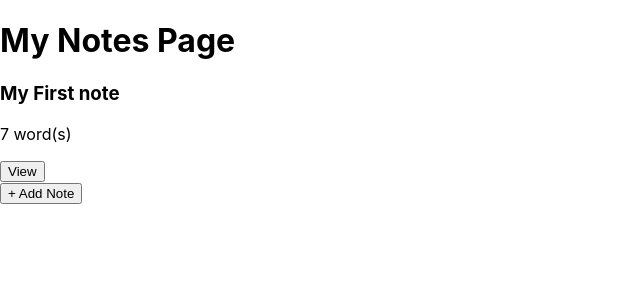
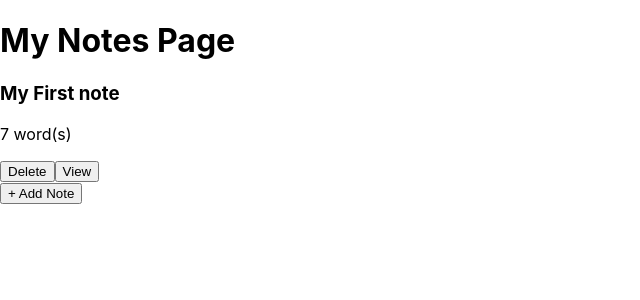
Before and after one commit to ghostman2311/todo-client, a React (Create React App) app: page /notes in a window 1280 px wide. Shown: the top 300 px of the page, without its empty margins (0-640 px from the left). Built offline with nearby package versions, Linux system fonts and the light colour scheme.

Commit message:
delete note implemented

```diff
--- /dev/null
+++ b/src/components/DeleteForm/index.js
@@ -0,0 +1,12 @@
+const DeleteForm = ({ onConfirm, onDeny }) => {
+  return (
+    <>
+      <h3>Delete Note</h3>
+      <p>Are you sure you want to delete?</p>
+      <button onClick={() => onDeny()}>No</button>
+      <button onClick={() => onConfirm()}>Yes</button>
+    </>
+  );
+};
+
+export { DeleteForm };
--- a/src/components/NoteList.js
+++ b/src/components/NoteList.js
@@ -1,6 +1,6 @@
 import { Link } from "react-router-dom";
 
-const NoteList = ({ notes }) => {
+const NoteList = ({ notes, onRequestDelete }) => {
   return (
     <>
       {notes.map((note) => {
@@ -8,6 +8,7 @@ const NoteList = ({ notes }) => {
           <div key={note.id}>
             <h3>{note.title}</h3>
             <p>{note.content.split(" ").length} word(s)</p>
+            <button onClick={() => onRequestDelete(note.id)}>Delete</button>
             <Link to={`/notes/${note.id}`}>
               <button>View</button>
             </Link>
--- a/src/providers/NotesProviders.js
+++ b/src/providers/NotesProviders.js
@@ -25,7 +25,11 @@ const useNote = () => {
   const createNote = (title) => {
     setNotes(notes.concat({ id: uuid(), title, content: "" }));
   };
-  return [notes, createNote];
+
+  const deleteNote = (id) => {
+    setNotes(notes.filter((note) => note.id !== id));
+  };
+  return [notes, createNote, deleteNote];
 };
 
 export { NotesProviders, useNote };
--- a/src/scenes/NotesPage.js
+++ b/src/scenes/NotesPage.js
@@ -3,10 +3,12 @@ import { NoteList } from "../components/NoteList";
 import { useNote } from "../providers/NotesProviders";
 import { Modal } from "../components/Modal";
 import { NotesForm } from "../components/NotesForm";
+import { DeleteForm } from "../components/DeleteForm";
 
 const NotesPage = () => {
-  const [notes, createNote] = useNote();
+  const [notes, createNote, deleteNote] = useNote();
   const [isOpen, setIsOpen] = useState(false);
+  const [currentlyDeletingNoteID, setCurrentlyDeletingNoteID] = useState("");
 
   return (
     <>
@@ -18,8 +20,23 @@ const NotesPage = () => {
           }}
         />
       </Modal>
+      <Modal
+        isOpen={!!currentlyDeletingNoteID}
+        onRequestClose={() => setCurrentlyDeletingNoteID("")}
+      >
+        <DeleteForm
+          onConfirm={() => {
+            deleteNote(currentlyDeletingNoteID);
+            setCurrentlyDeletingNoteID("");
+          }}
+          onDeny={() => setCurrentlyDeletingNoteID("")}
+        />
+      </Modal>
       <h1>My Notes Page</h1>
-      <NoteList notes={notes} />
+      <NoteList
+        notes={notes}
+        onRequestDelete={(id) => setCurrentlyDeletingNoteID(id)}
+      />
       <button onClick={() => setIsOpen(true)}>+ Add Note</button>
     </>
   );
```
